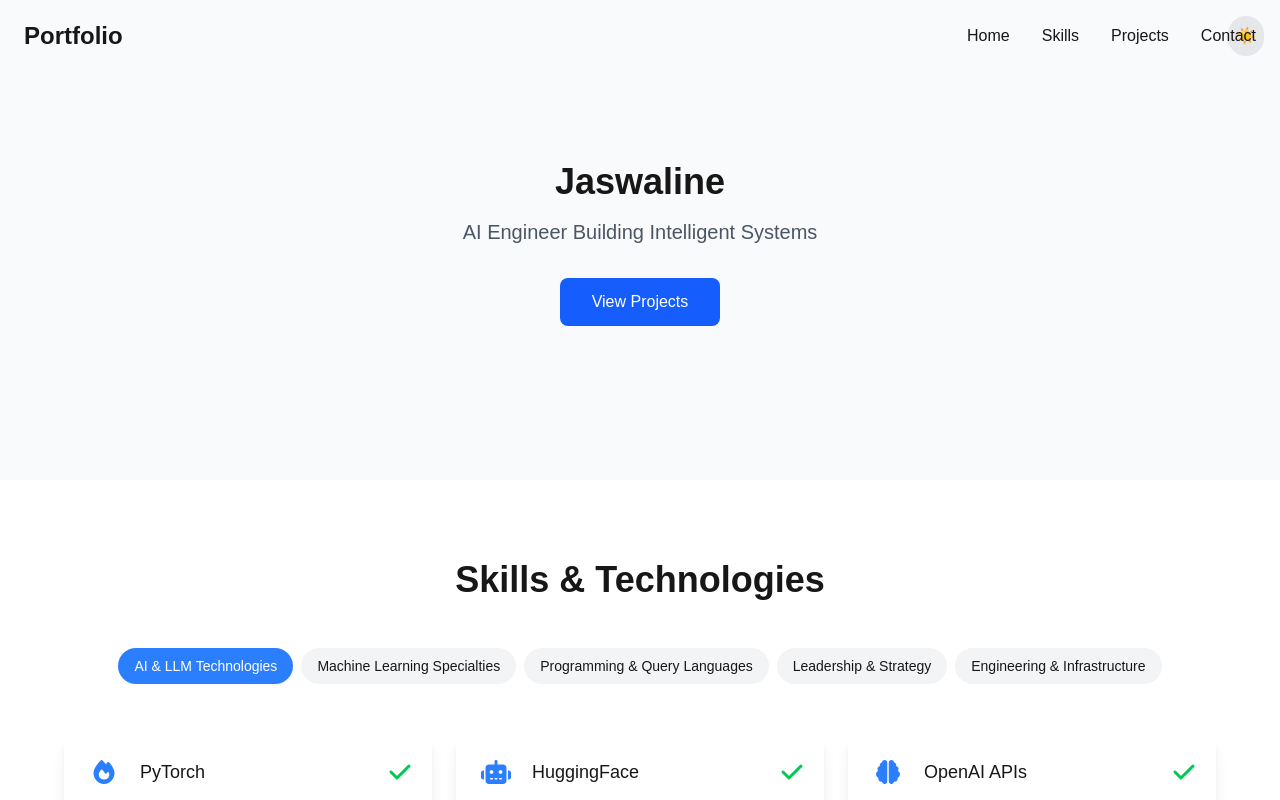
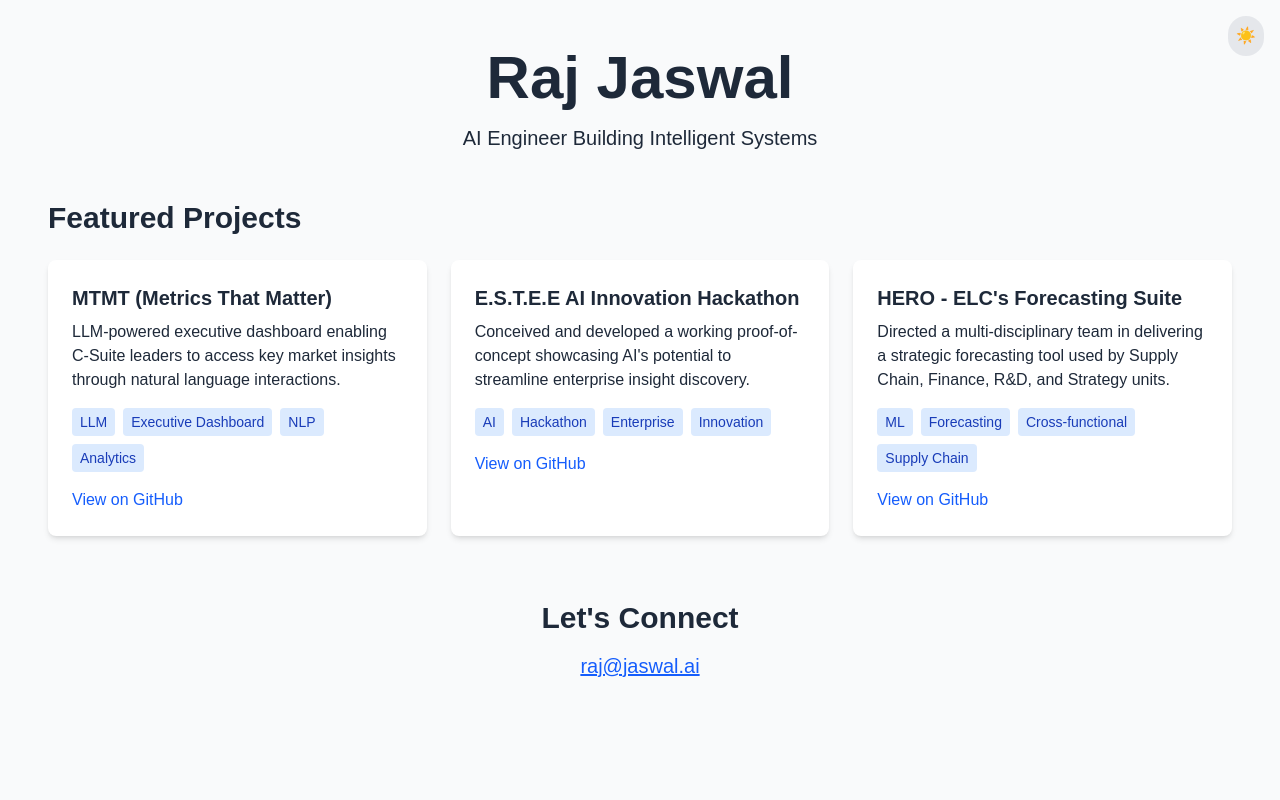
Before and after one commit to jaswa1/my-portfolio, a Next.js app: page / in a window 1280 px wide. Shown: the top 800 px of the page. Built offline with nearby package versions, Linux system fonts and the light colour scheme.

Commit message:
Simplify portfolio and fix dependency conflicts

```diff
--- a/app/page.tsx
+++ b/app/page.tsx
@@ -1,17 +1,65 @@
-import Navbar from '@/app/components/Navbar';
-import HeroSimple from '@/app/components/HeroSimple';
-import Skills from '@/app/components/Skills';
-import Projects from '@/app/components/Projects';
-import Contact from '@/app/components/Contact';
+import React from 'react';
 
 export default function Home() {
   return (
-    <main>
-      <Navbar />
-      <HeroSimple />
-      <Skills />
-      <Projects />
-      <Contact />
+    <main className="min-h-screen p-6 md:p-12 bg-gray-50 dark:bg-gray-900 text-gray-800 dark:text-gray-200">
+      <header className="mb-12">
+        <h1 className="text-4xl md:text-6xl font-bold text-center mb-4">Raj Jaswal</h1>
+        <p className="text-xl text-center">AI Engineer Building Intelligent Systems</p>
+      </header>
+
+      <section className="mb-16">
+        <h2 className="text-3xl font-bold mb-6">Featured Projects</h2>
+        <div className="grid grid-cols-1 md:grid-cols-2 lg:grid-cols-3 gap-6">
+          {[
+            {
+              title: "MTMT (Metrics That Matter)",
+              description: "LLM-powered executive dashboard enabling C-Suite leaders to access key market insights through natural language interactions.",
+              tags: ["LLM", "Executive Dashboard", "NLP", "Analytics"],
+              githubUrl: "https://github.com/jaswa1/mtmt-dashboard"
+            },
+            {
+              title: "E.S.T.E.E AI Innovation Hackathon",
+              description: "Conceived and developed a working proof-of-concept showcasing AI's potential to streamline enterprise insight discovery.",
+              tags: ["AI", "Hackathon", "Enterprise", "Innovation"],
+              githubUrl: "https://github.com/jaswa1/estee-ai-hackathon"
+            },
+            {
+              title: "HERO - ELC's Forecasting Suite",
+              description: "Directed a multi-disciplinary team in delivering a strategic forecasting tool used by Supply Chain, Finance, R&D, and Strategy units.",
+              tags: ["ML", "Forecasting", "Cross-functional", "Supply Chain"],
+              githubUrl: "https://github.com/jaswa1/hero-forecasting"
+            }
+          ].map((project, index) => (
+            <div key={index} className="bg-white dark:bg-gray-800 rounded-lg shadow-md p-6">
+              <h3 className="text-xl font-bold mb-2">{project.title}</h3>
+              <p className="mb-4">{project.description}</p>
+              <div className="flex flex-wrap gap-2 mb-4">
+                {project.tags.map((tag, i) => (
+                  <span key={i} className="bg-blue-100 dark:bg-blue-900 text-blue-800 dark:text-blue-200 px-2 py-1 rounded text-sm">
+                    {tag}
+                  </span>
+                ))}
+              </div>
+              <a
+                href={project.githubUrl}
+                target="_blank"
+                rel="noopener noreferrer"
+                className="text-blue-600 dark:text-blue-400 hover:underline"
+              >
+                View on GitHub
+              </a>
+            </div>
+          ))}
+        </div>
+      </section>
+
+      <section className="text-center">
+        <h2 className="text-3xl font-bold mb-4">Let&apos;s Connect</h2>
+        <a href="mailto:raj@jaswal.ai" className="text-blue-600 dark:text-blue-400 text-xl underline">
+          raj@jaswal.ai
+        </a>
+      </section>
     </main>
   );
 }
```
Also changed, not shown: package.json (+7 -1 lines).
